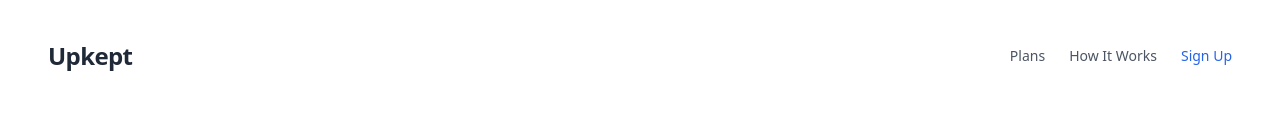
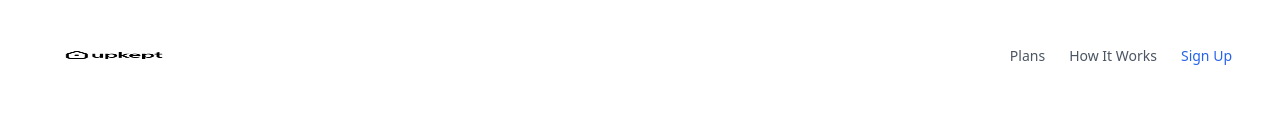
Before and after one commit to nickalodian-upkept/upkept-homepage, a Next.js app: page / in a window 1280 px wide. Shown: the top 139 px of the page. Built offline with nearby package versions, Linux system fonts and the light colour scheme.

Commit message:
Fix logo path case sensitivity

```diff
--- a/pages/index.js
+++ b/pages/index.js
@@ -1,4 +1,5 @@
 import Head from 'next/head';
+import Image from 'next/image';
 
 export default function Home() {
   return (
@@ -9,15 +10,25 @@ export default function Home() {
       </Head>
 
       <main className="bg-white min-h-screen px-6 sm:px-8 lg:px-12 py-10 text-gray-800 font-sans">
-        {/* Header */}
+        {/* Header with Logo */}
         <header className="flex justify-between items-center max-w-7xl mx-auto mb-16">
-          <h1 className="text-2xl font-bold tracking-tight">Upkept</h1>
+          <a href="/" className="flex items-center space-x-2">
+            <Image
+              src="/upkept-logo-nav.png"
+              alt="upkept logo"
+              width={130}
+              height={32}
+              priority
+            />
+          </a>
           <nav className="flex space-x-6 text-sm font-medium text-gray-600">
             <a href="#" className="hover:text-blue-600">Plans</a>
             <a href="#" className="hover:text-blue-600">How It Works</a>
             <a href="#" className="text-blue-600 hover:text-blue-700">Sign Up</a>
           </nav>
         </header>
+
+        {/* ...everything else remains unchanged... */}
 
         {/* Hero */}
         <section className="text-center max-w-3xl mx-auto mb-24">
```
